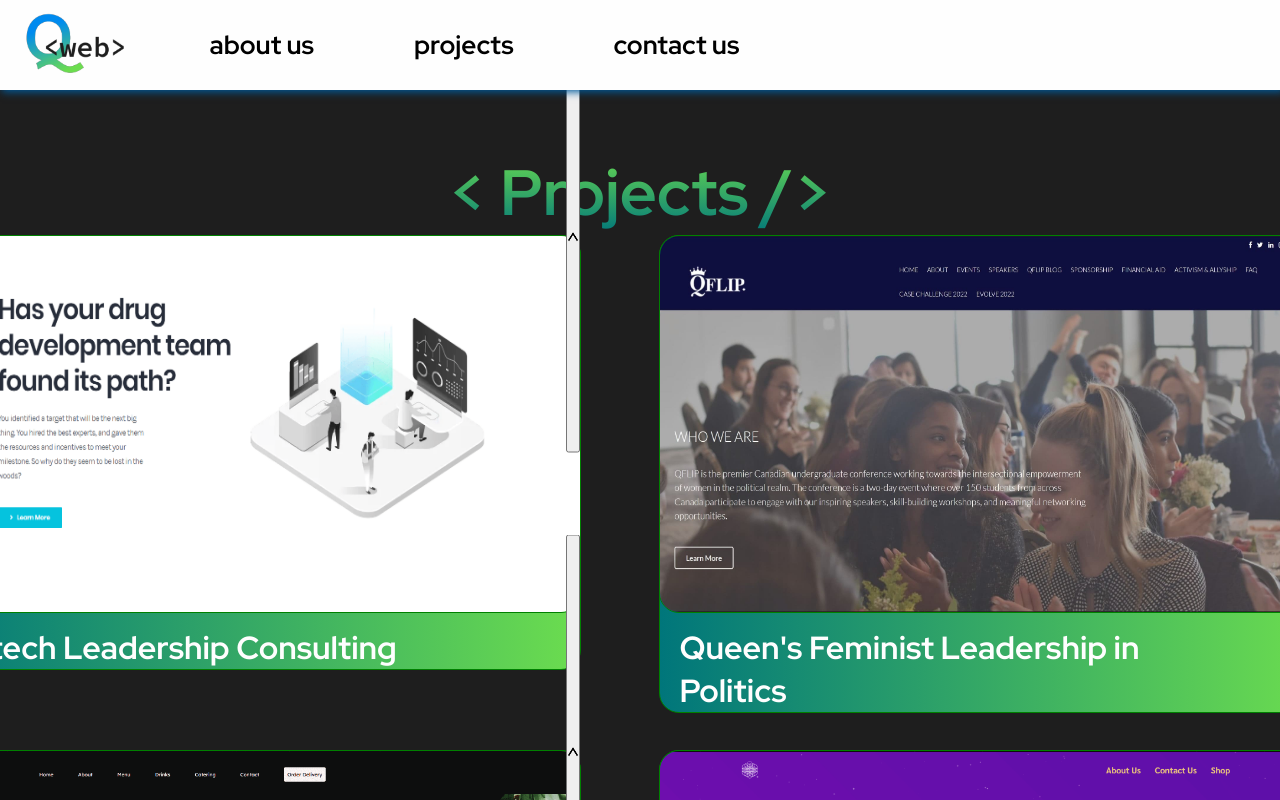
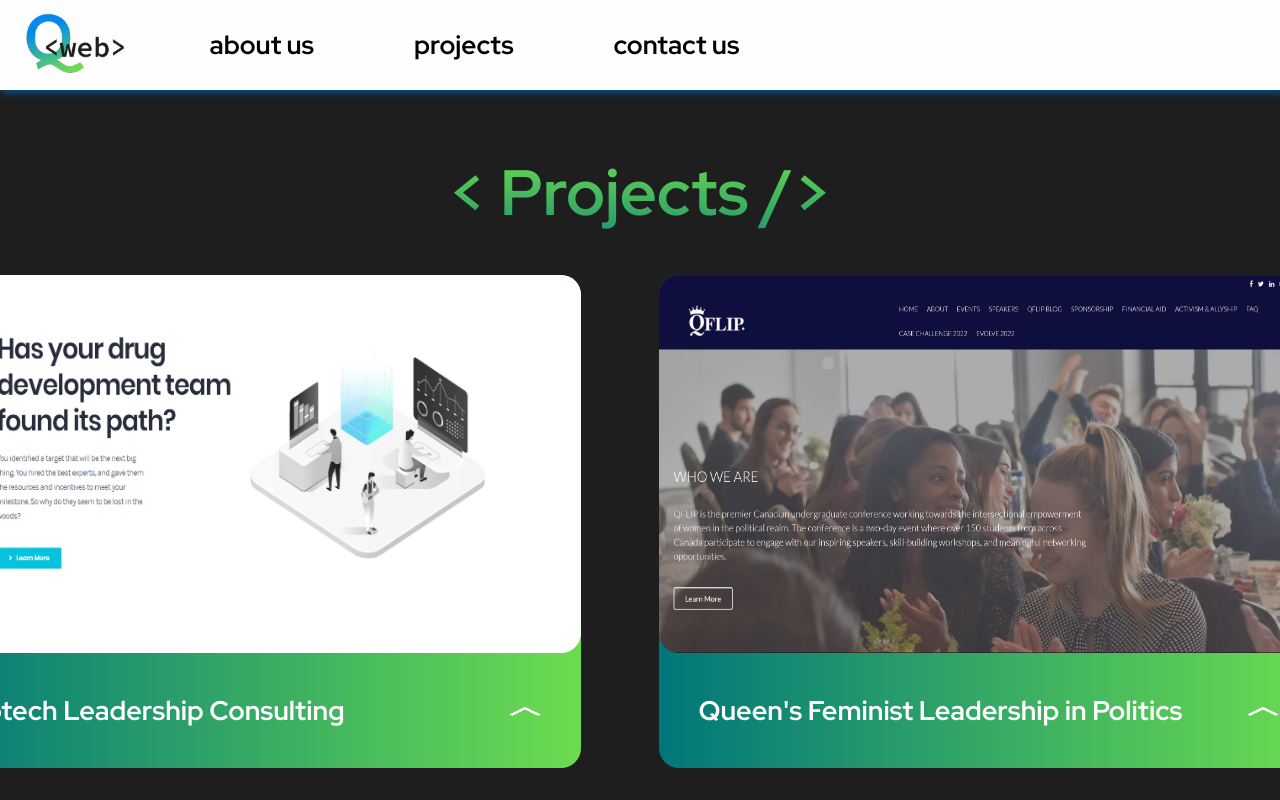
Before and after one commit to queens-web-development-club/qweb-main-2024, a Next.js app: page /projects in a window 1280 px wide. Shown: the top 800 px of the page. Built offline with nearby package versions, Linux system fonts and the light colour scheme.

Commit message:
final updates

```diff
--- a/src/Components/projects.js
+++ b/src/Components/projects.js
@@ -1,29 +1,43 @@
-import PAST_PROJECTS from "../Components/Past-Projects/constants"
-import React from "react";
-import { useState } from "react";
+import PAST_PROJECTS from "../Components/Past-Projects/constants";
+import React, { useState } from "react";
 
 export default function Projects() {
+  const [visibleDescriptionId, setVisibleDescriptionId] = useState(null);
+  // Initialize a state object to track rotation for each project by its id
+  const [rotationDegrees, setRotationDegrees] = useState({});
 
-  const [visibleDescriptionId, setVisibleDescriptionId] = useState(null); // Tracks the ID of the project with the visible description
 
   const toggleDescription = (id) => {
-    // Toggle visibility: If the clicked project's description is already visible, hide it, otherwise show it
     setVisibleDescriptionId(visibleDescriptionId === id ? null : id);
+    // Update rotation for the clicked project specifically
+    setRotationDegrees(prevDegrees => ({
+      ...prevDegrees,
+      [id]: prevDegrees[id] ? prevDegrees[id] + 180 : 180, // Toggle between 0 and 180 degrees or keep adding 180
+    }));
   };
 
   return (
-    <div className=" nprojects-container">
+    <div className="nprojects-container">
       <h1 className="nprojects-heading">{'< Projects />'}</h1>
       <div className="nprojects-p">
         {PAST_PROJECTS.map(project => (
-            <div  key={project.id}>
-              <img src={project.imageUrl} alt={project.name} className="nprojects-img" width={660} height={378} />
+          <div key={project.id}>
+            <img src={project.imageUrl} alt={project.name} className="nprojects-img" width={660} height={378}/>
             <div className="white-text nprojects-name">
               <div className="p-box">
                 <h2 className="npadding">{project.name}</h2>
-                  <button className="pexpand-arrow" onClick={() => toggleDescription(project.id)}>
-                    <img src="brand/arrow-up.png" alt="" width={10} height={10}/>
-                  </button>
+                <img
+                  className="arrow"
+                  src="brand/arrow-up.png"
+                  alt=""
+                  width={32}
+                  height={10}
+                  onClick={() => toggleDescription(project.id)}
+                  style={{
+                    transform: `rotate(${rotationDegrees[project.id] || 0}deg)`,
+                    transition: 'transform 0.2s ease'
+                  }}
+                />
               </div>
               {visibleDescriptionId === project.id && (
                 <div className="nproject-description white-text">
@@ -31,7 +45,6 @@ export default function Projects() {
                 </div>
               )}
             </div>
-
           </div>
         ))}
       </div>
--- a/src/styles/new-projects.scss
+++ b/src/styles/new-projects.scss
@@ -7,10 +7,12 @@
     align-items: center;
     justify-content: flex-start;
     position: relative;
+    padding-bottom: 40px;
 }
 .nprojects-heading {
     margin-top: 150px;
     font-size: 64px;
+    padding-bottom: 40px;
     text-align: center;
     background-image: linear-gradient(#6CDD4F, #00767B);
     -webkit-background-clip: text;
@@ -18,35 +20,45 @@
     color: transparent;
     display: inline-block;
     h1 {
+
         text-align: center;
     }
 }
 .nprojects-img {
     border-radius: 20px;
-    border: 1px green solid;
     position: absolute;
 }
+
 .nprojects-name {
 
     width: 660px;
     background-image: linear-gradient(to left, #6CDD4F, #00767B);
     border-radius: 20px;
-    border: 1px green solid;
     display: flex;
-    justify-content: space-between;
     flex-direction: column;
+    justify-content: center;
 }
 .p-box {
+    width: 660px;
+    margin-top: 378px;
+    font-weight: bold;
+    padding: 40px;
     display: flex;
     flex-direction: row;
+    align-items: center;
     justify-content: space-between;
 }
 .npadding {
     width: 540px;
-    margin-top: 390px;
-    margin-left: 20px;
+    font-size: 27px;
+}
+.arrow {
     font-size: 32px;
     font-weight: bold;
+    transform: rotate(180deg);
+    filter: invert(100%);
+    transition: 'transform 0.2s ease';
+    transform: rotate(180deg);
 }
 .nprojects-p {
     width: 1438px;
@@ -55,14 +67,9 @@
     gap: 37px;
 }
 .nproject-description {
-    font-size: 30px;
-    margin-top: 20px;
-    margin-left: 20px;
+    font-size: 25px;
+    padding-left: 40px;
+    padding-right: 40px;
+    padding-bottom: 40px;
+
 }
-.pexpand-arrow {
-    // right: 10px; /* Adjust as needed */
-    // top: 50%;
-
-    transform: translateY(-50%); /* Center the button vertically */
-    cursor: pointer;
-  }
```
Lines whose indentation alone changed are shown as unchanged.
